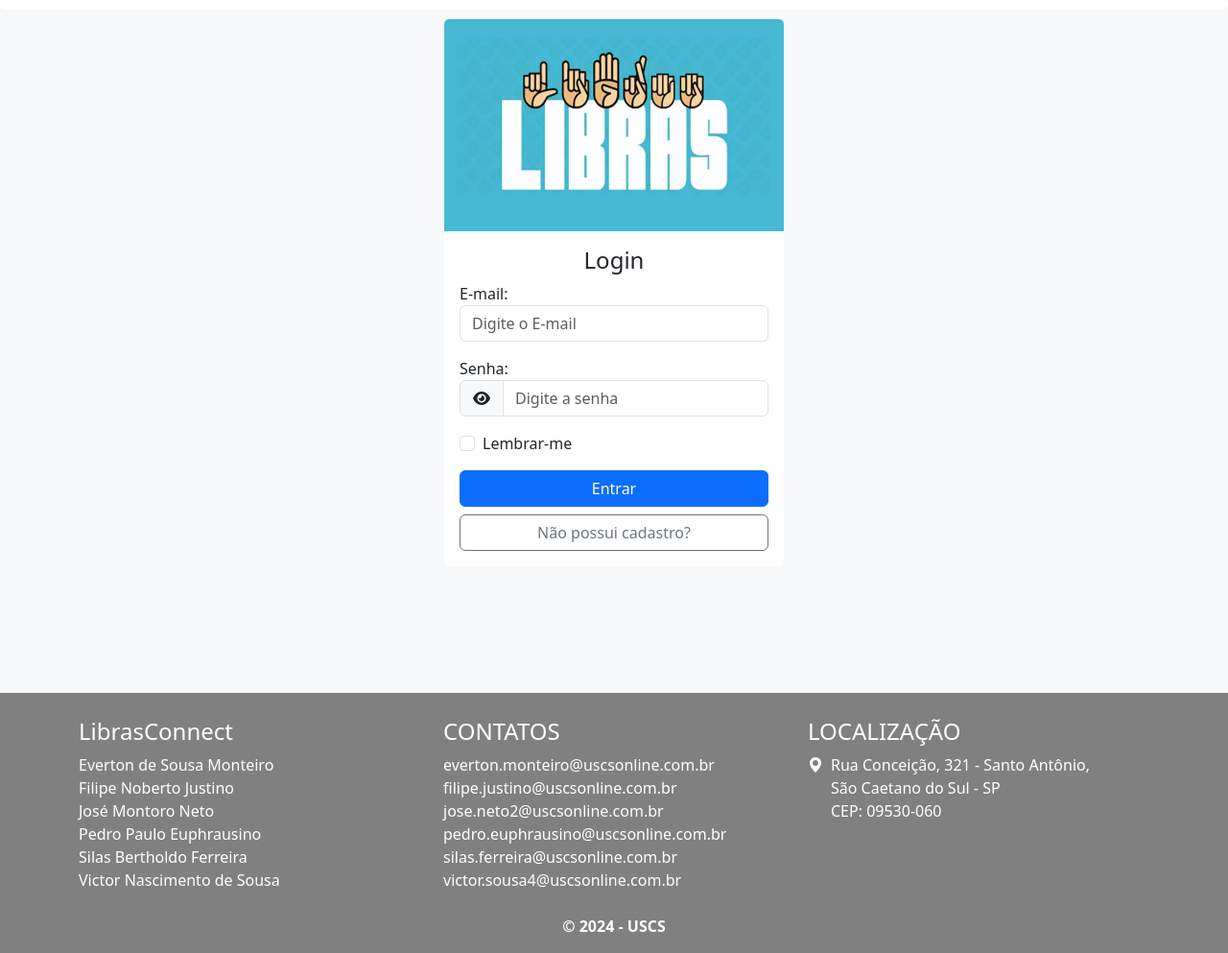
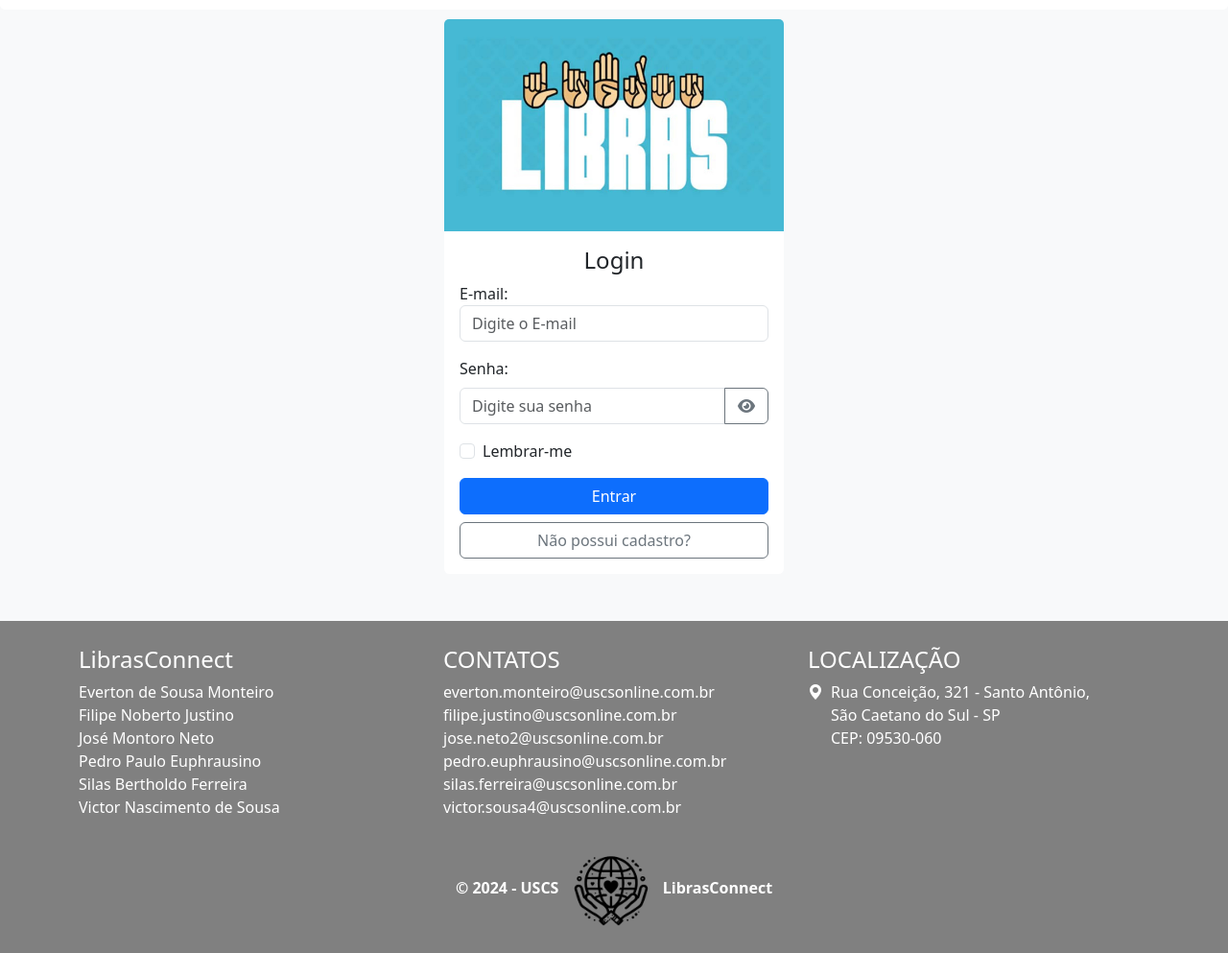
Before and after one commit to SilasPDJ/TCC, a PHP site: page /send-data/html/login in a window 1280 px wide. Shown: the part 67-1060 px from the top of the page at 96% size. Run offline with PHP 8.4, Linux system fonts and the light colour scheme; some libraries are stand-ins or nearby versions.

Commit message:
adiciona a logo no foter

```diff
--- a/frontend/Js/validators/login.js
+++ b/frontend/Js/validators/login.js
@@ -58,9 +58,8 @@ form.addEventListener('submit', function (event) {
         if (!response.success) {
           $(validationDiv).text(response.message).removeClass("text-success").addClass("text-danger");
         } else {
-          console.log('tetete')
           // redirecionar
-          window.location.href = '/'
+          window.location.href = '/html/app_ia'
         }
       },
       error: function () {
--- a/frontend/html/login.php
+++ b/frontend/html/login.php
@@ -30,15 +30,13 @@
                                     <input type="email" class="form-control" id="username" name="username"
                                         placeholder="Digite o E-mail" required>
                                 </div>
-                                <div class="form-group mb-3" id="password-group">
-                                    <label for="password">Senha:</label>
+                                <div class="form-group mb-3">
+                                    <label for="password" class="form-label">Senha:</label>
                                     <div class="input-group">
-                                        <span class="input-group-text">
-                                            <i class="fa fa-fw fa-eye field_icon toggle-password"
-                                                toggle="#password"></i>
-                                        </span>
-                                        <input type="password" class="form-control" id="password" name="password"
-                                            placeholder="Digite a senha" required>
+                                        <input type="password" class="form-control" name="password" id="password" placeholder="Digite sua senha" required>
+                                        <button class="btn btn-outline-secondary" type="button" id="togglePassword">
+                                            <i class="fa fa-fw fa-eye field_icon"></i>
+                                        </button>
                                     </div>
                                 </div>
                                 <div class="form-group form-check mb-3">
--- a/frontend/html/utils/footer.php
+++ b/frontend/html/utils/footer.php
@@ -62,8 +62,8 @@
             <div class="text-center mt-2">
                 <p class="fs-6 fw-bold">
                     © 2024 - USCS
-                    <!-- <img src="../../img/logo-icon.png" alt="Logo" style="width: 100px; height: auto;"> -->
-                    <!-- LibrasConnect -->
+                    <img src="../../img/logo-icon.png" alt="Logo" style="width: 100px; height: auto;">
+                    LibrasConnect
                 </p>
             </div>
         </div>
```
